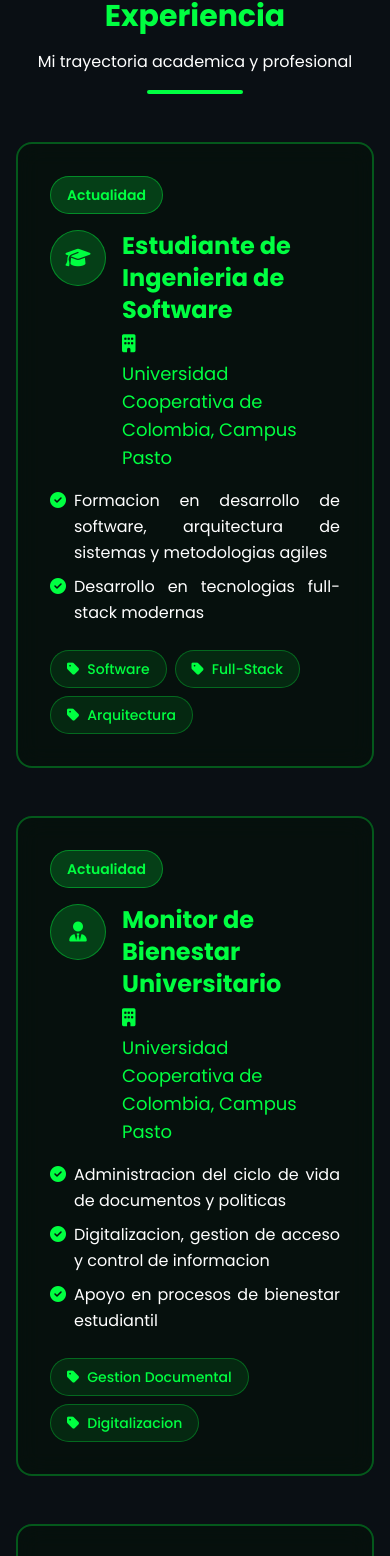
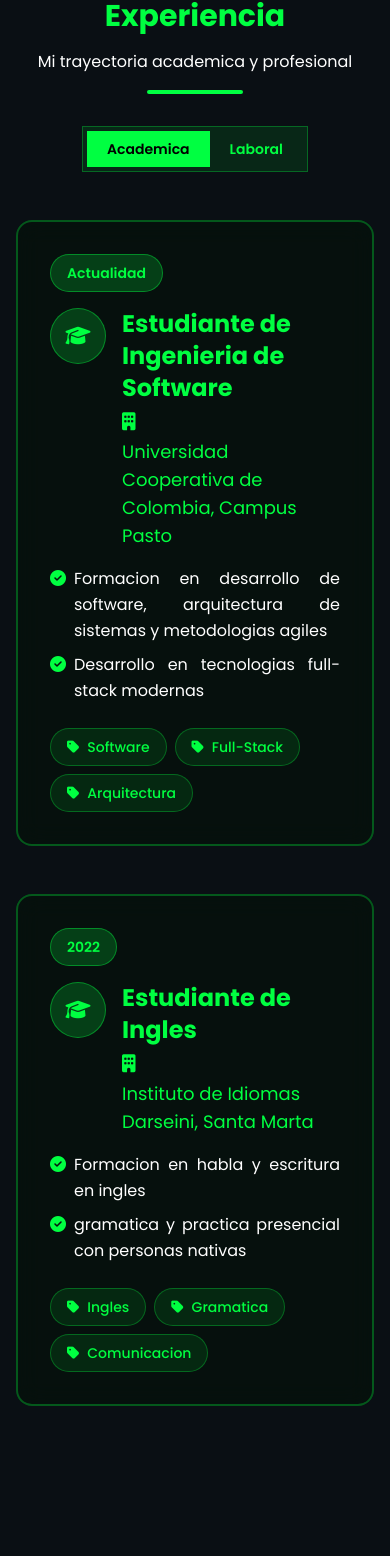
Before and after one commit to edben110/Portfolio-Next, a Next.js app: page / in a window 390 px wide. Shown: the part 5137-6693 px from the top of the page. Built offline with nearby package versions, Linux system fonts and the light colour scheme.

Commit message:
feat: select experience buttons

```diff
--- a/components/Experience.tsx
+++ b/components/Experience.tsx
@@ -1,16 +1,24 @@
 'use client';
 
-import { memo } from 'react';
+import { memo, useState } from 'react';
 import { useTheme } from './ThemeContext';
+
+type ExperienceType = 'academic' | 'professional';
 
 function Experience() {
   const { language } = useTheme();
+  const [activeType, setActiveType] = useState<ExperienceType>('academic');
 
   const content = {
     es: {
       title: 'Experiencia',
       subtitle: 'Mi trayectoria academica y profesional',
-      experiences: [
+      labels: {
+        academic: 'Academica',
+        professional: 'Laboral',
+      },
+      experiences: {
+        academic: [
           {
             title: 'Estudiante de Ingenieria de Software',
             company: 'Universidad Cooperativa de Colombia, Campus Pasto',
@@ -23,9 +31,22 @@ function Experience() {
             tags: ['Software', 'Full-Stack', 'Arquitectura'],
           },
           {
+            title: 'Estudiante de Ingles',
+            company: 'Instituto de Idiomas Darseini, Santa Marta',
+            date: '2022',
+            icon: 'fa-graduation-cap',
+            descriptions: [
+              'Formacion en habla y escritura en ingles',
+              'gramatica y practica presencial con personas nativas',
+            ],
+            tags: ['Ingles', 'Gramatica', 'Comunicacion'],
+          },
+        ],
+        professional: [
+          {
             title: 'Monitor de Bienestar Universitario',
             company: 'Universidad Cooperativa de Colombia, Campus Pasto',
-          date: 'Actualidad',
+            date: '2025',
             icon: 'fa-user-tie',
             descriptions: [
               'Administracion del ciclo de vida de documentos y politicas',
@@ -60,10 +81,16 @@ function Experience() {
           },
         ],
       },
+    },
     en: {
       title: 'Experience',
       subtitle: 'My academic and professional journey',
-      experiences: [
+      labels: {
+        academic: 'Academic',
+        professional: 'Professional',
+      },
+      experiences: {
+        academic: [
           {
             title: 'Software Engineering Student',
             company: 'Cooperative University of Colombia, Pasto Campus',
@@ -75,6 +102,19 @@ function Experience() {
             ],
             tags: ['Software', 'Full-Stack', 'Architecture'],
           },
+          {
+            title: 'English Student',
+            company: 'Languages Institute Darseini, Santa Marta',
+            date: '2022',
+            icon: 'fa-graduation-cap',
+            descriptions: [
+              'Formation in speaking and writing in English',
+              'Grammar and face-to-face practice with native speakers',
+            ],
+            tags: ['English', 'Grammar', 'Communication'],
+          },
+        ],
+        professional: [
           {
             title: 'University Wellbeing Assistant',
             company: 'Cooperative University of Colombia, Pasto Campus',
@@ -113,10 +153,11 @@ function Experience() {
           },
         ],
       },
+    },
   };
 
   const currentContent = content[language];
-  const experiences = currentContent.experiences;
+  const experiences = currentContent.experiences[activeType];
 
   return (
     <section id="experience" className="relative py-20">
@@ -128,6 +169,34 @@ function Experience() {
           </h2>
           <p className="text-base sm:text-lg text-theme-secondary px-4">{currentContent.subtitle}</p>
           <div className="w-24 h-1 bg-[var(--matrix-green)] mx-auto mt-4 rounded-full"></div>
+
+          {/* Experience Type Selector */}
+          <div className="mt-8 inline-flex  border border-primary/30 bg-primary/10 p-1">
+            <button
+              type="button"
+              onClick={() => setActiveType('academic')}
+              className={`px-5 py-2  text-sm sm:text-base font-semibold transition-colors duration-300 ${
+                activeType === 'academic'
+                  ? 'bg-primary text-black'
+                  : 'text-primary hover:bg-primary/20'
+              }`}
+              aria-pressed={activeType === 'academic'}
+            >
+              {currentContent.labels.academic}
+            </button>
+            <button
+              type="button"
+              onClick={() => setActiveType('professional')}
+              className={`px-5 py-2 text-sm sm:text-base font-semibold transition-colors duration-300 ${
+                activeType === 'professional'
+                  ? 'bg-primary text-black'
+                  : 'text-primary hover:bg-primary/20'
+              }`}
+              aria-pressed={activeType === 'professional'}
+            >
+              {currentContent.labels.professional}
+            </button>
+          </div>
         </div>
 
         {/* Timeline */}
```
Lines whose indentation alone changed are shown as unchanged.
